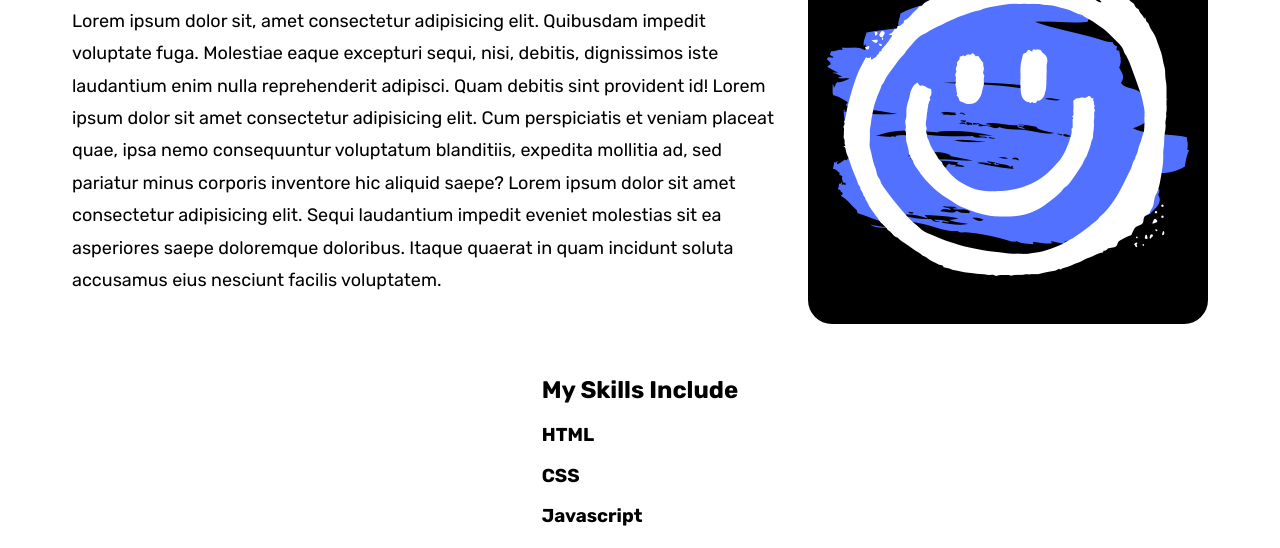
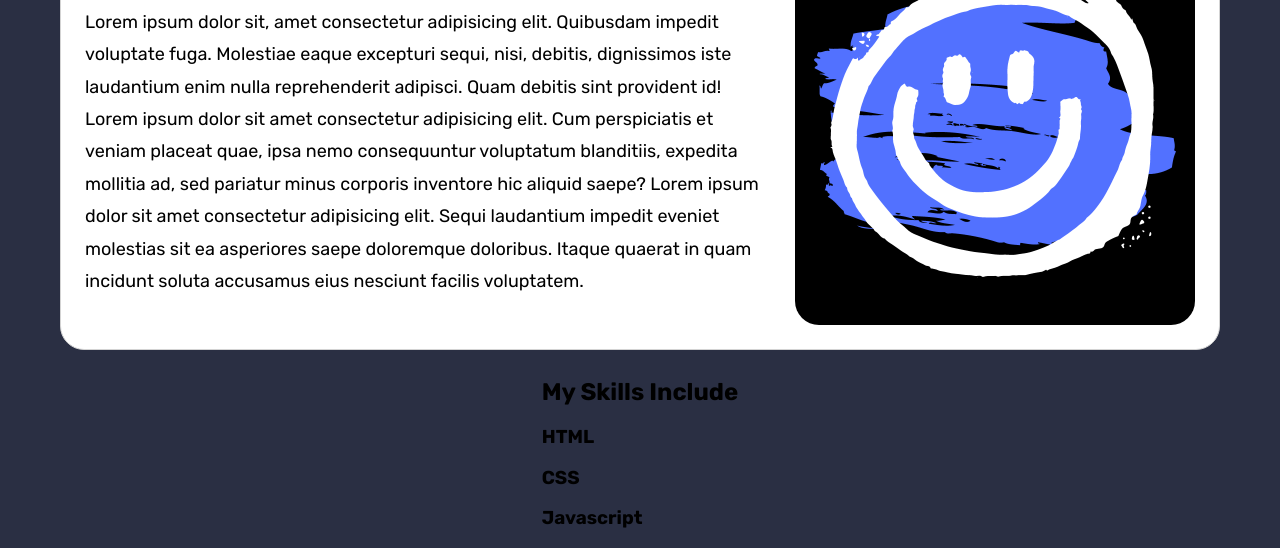
Before and after one commit to domjd/portfolio-website, a plain HTML site: page index.html in a window 1280 px wide. Shown: the part 288-836 px from the top of the page. Drawn offline with Linux system fonts and the light colour scheme.

Commit message:
Change color scheme and padding

```diff
--- a/style.css
+++ b/style.css
@@ -1,15 +1,18 @@
 @import url('https://fonts.googleapis.com/css2?family=Rubik:wght@300;400;500;700&display=swap');
 
 :root {
-    --primary: #8c38ff;
+    --primary: #F39C12;
     --light: #EEEEEE;
-    --dark: #212121;
+    --dark: #2a2f43;
+    ;
 }
 
 body {
     margin: 0;
     padding: 0;
     box-sizing: border-box;
+
+    background-color: var(--dark);
 }
 
 .logo {
@@ -85,7 +88,13 @@ main {
 .about-container{
     display: flex;
     justify-content: space-between;
-    padding: 32px;
+    padding:24px;
+    margin: 8px 20px;
+
+    background-color: white;
+    border: 1px solid lightgray;
+    border-radius: 24px;
+    /*box-shadow: 10px 10px 10px lightgray;*/
 
     gap: 20px
 }
```
